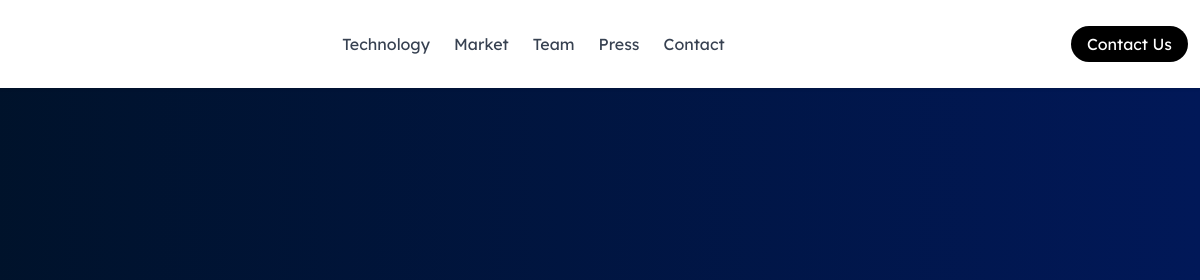
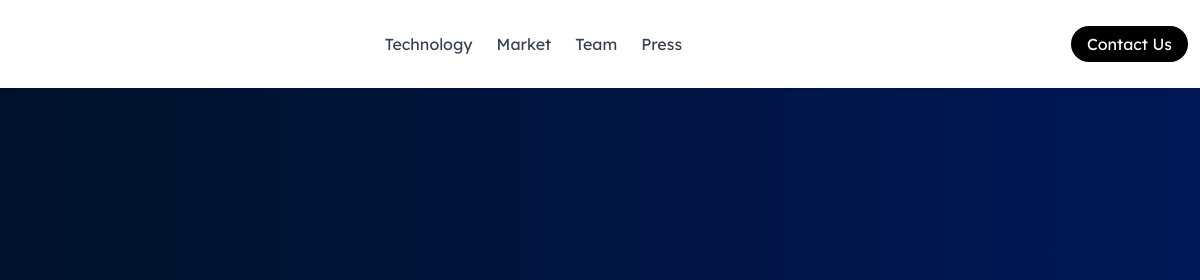
Before and after one commit to alexanderurbanski/bay-state-energy-site, a plain HTML site: page index.html in a window 1280 px wide. Shown: the top 280 px of the page, 80-1280 px from the left. Drawn offline with nearby package versions, Linux system fonts and the light colour scheme.

Commit message:
Change task bar

```diff
--- a/index.html
+++ b/index.html
@@ -135,7 +135,6 @@
         <li><a href="#market" class="hover:text-primary transition-colors">Market</a></li>
         <li><a href="#team" class="hover:text-primary transition-colors">Team</a></li>
         <li><a href="#press" class="hover:text-primary transition-colors">Press</a></li>
-        <li><a href="#contact" class="hover:text-primary transition-colors">Contact</a></li>
       </ul>
     </div>
     <div class="flex-shrink-0">
```
